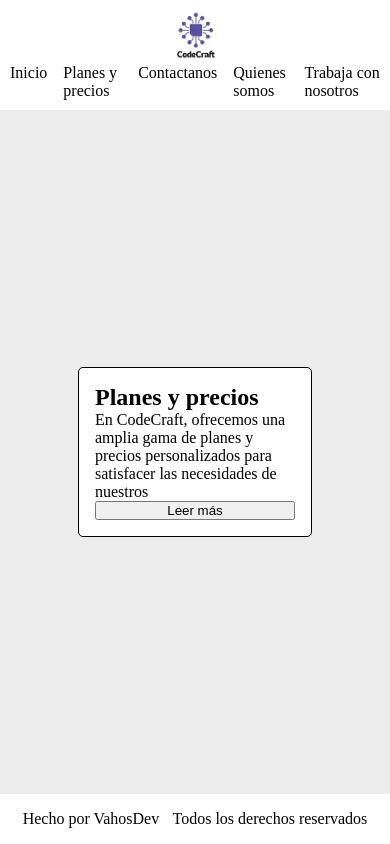
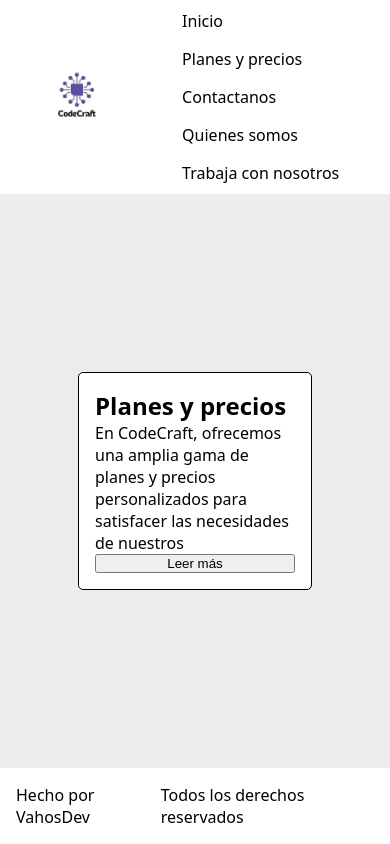
Before and after one commit to JuanDaVahos/CodeCraft, a PHP site: page / in a window 390 px wide. Run offline with PHP 8.4, Linux system fonts and the light colour scheme.

Commit message:
listo el header

```diff
--- a/index.html
+++ b/index.html
@@ -5,6 +5,7 @@
     <meta name="viewport" content="width=device-width, initial-scale=1.0" />
     <link rel="stylesheet" href="styles.css" />
     <link rel="icon" href="./VahosDev.webp" />
+    <script src="index.js"></script>
     <title>
       CodeCraft - La mejor compañia para desarrollar el software que necesitas
     </title>
--- /dev/null
+++ b/index.js
@@ -0,0 +1,6 @@
+const anchoDePantalla = window.innerWidth;
+console.log(anchoDePantalla);
+
+if (anchoDePantalla < 700) {
+  document.body.style.backgroundColor = "red";
+}
--- a/styles.css
+++ b/styles.css
@@ -8,6 +8,7 @@ body {
   grid-template-rows: auto 1fr auto;
   min-height: 100dvh;
   background-color: #ececec;
+  font-family: system-ui, -apple-system, BlinkMacSystemFont, 'Segoe UI', Roboto, Oxygen, Ubuntu, Cantarell, 'Open Sans', 'Helvetica Neue', sans-serif;
 }
 
 header {
@@ -62,8 +63,8 @@ footer {
   background-color: #fff;
 }
 
-@media (max-width: 768px) {
-  header{
+@media (max-width: 770px) {
+  header ul{
     display: flex;
     flex-direction: column;
   }
```
